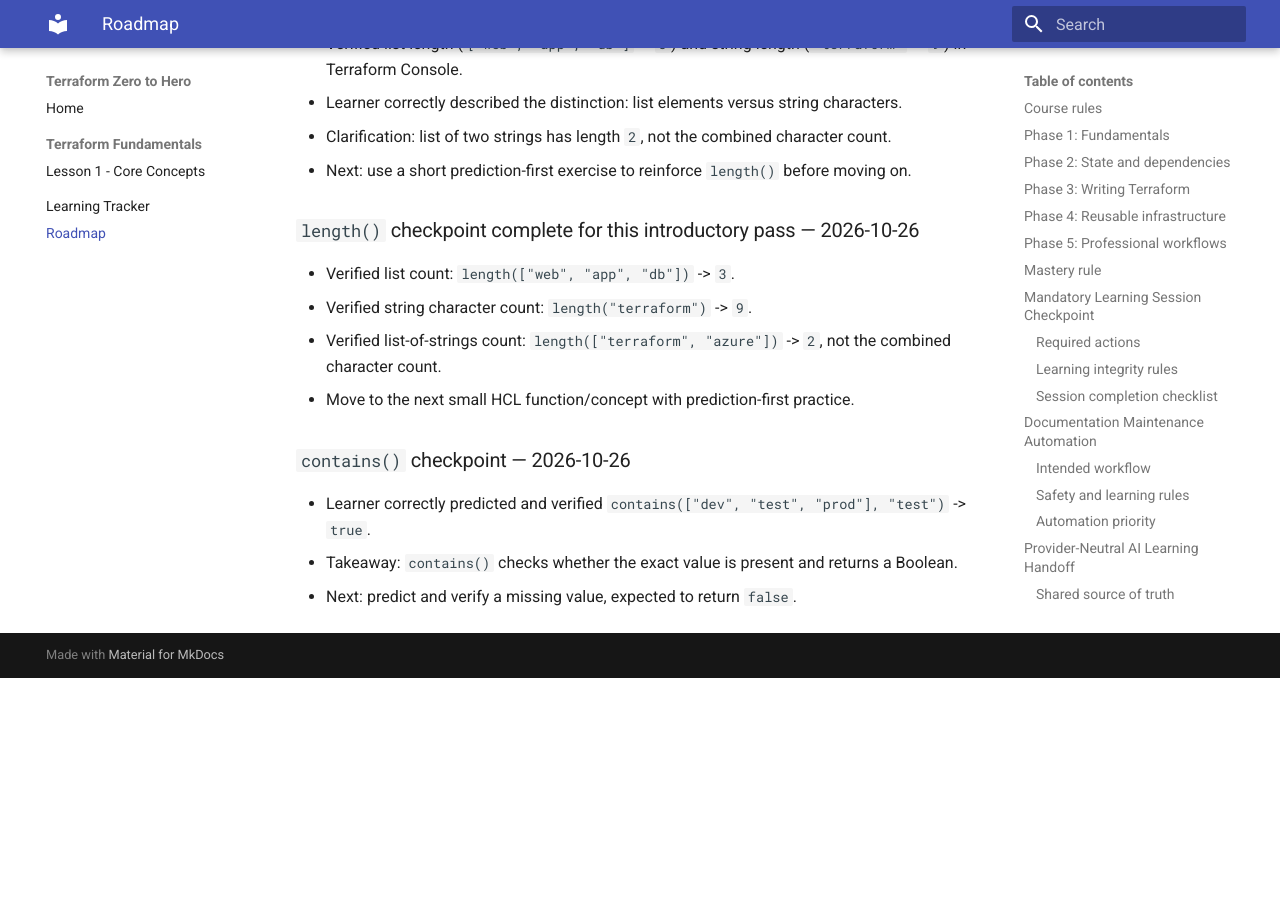
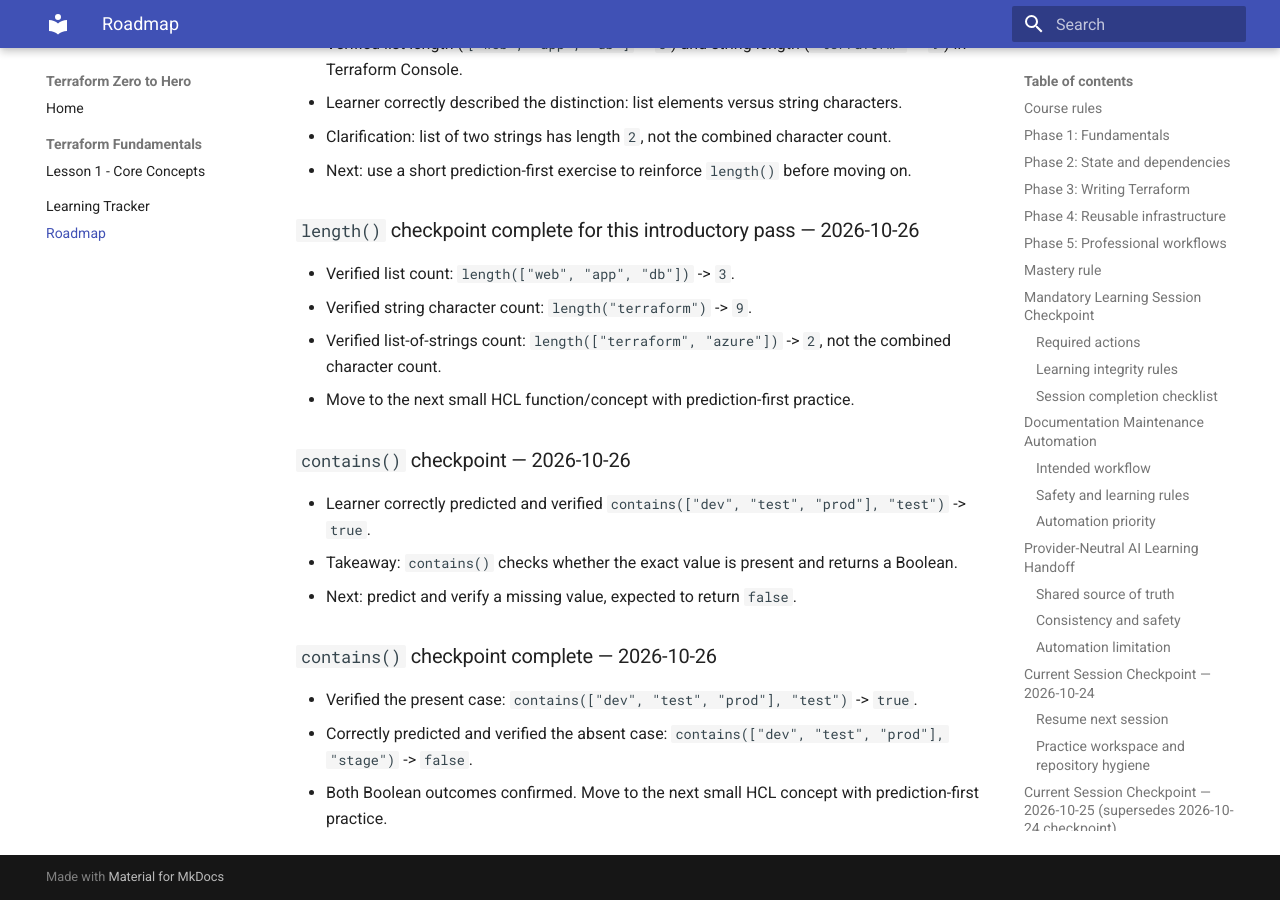
Before and after one commit to pshewale-dev/terraform-azure-lab, an MkDocs documentation site: the page built from docs/LEARNING-ROADMAP.md, in a window 1280 px wide and 900 px high, scrolled down 9345 px. Built offline with MkDocs 1.6.1 and Material for MkDocs 9.7.7, drawn with Linux system fonts in a browser that asks for light colours; before the commit the page ends 10023 px from its top, so only the background shows below that.

Commit message:
docs: record contains true and false cases

```diff
--- a/docs/LEARNING-ROADMAP.md
+++ b/docs/LEARNING-ROADMAP.md
@@ -258,3 +258,9 @@ Proceed to the next small HCL concept using prediction-first practice, one conce
 - Learner correctly predicted and verified `contains(["dev", "test", "prod"], "test")` -> `true`.
 - Takeaway: `contains()` checks whether the exact value is present and returns a Boolean.
 - Next: predict and verify a missing value, expected to return `false`.
+
+
+### `contains()` checkpoint complete — 2026-10-26
+- Verified the present case: `contains(["dev", "test", "prod"], "test")` -> `true`.
+- Correctly predicted and verified the absent case: `contains(["dev", "test", "prod"], "stage")` -> `false`.
+- Both Boolean outcomes confirmed. Move to the next small HCL concept with prediction-first practice.
```
